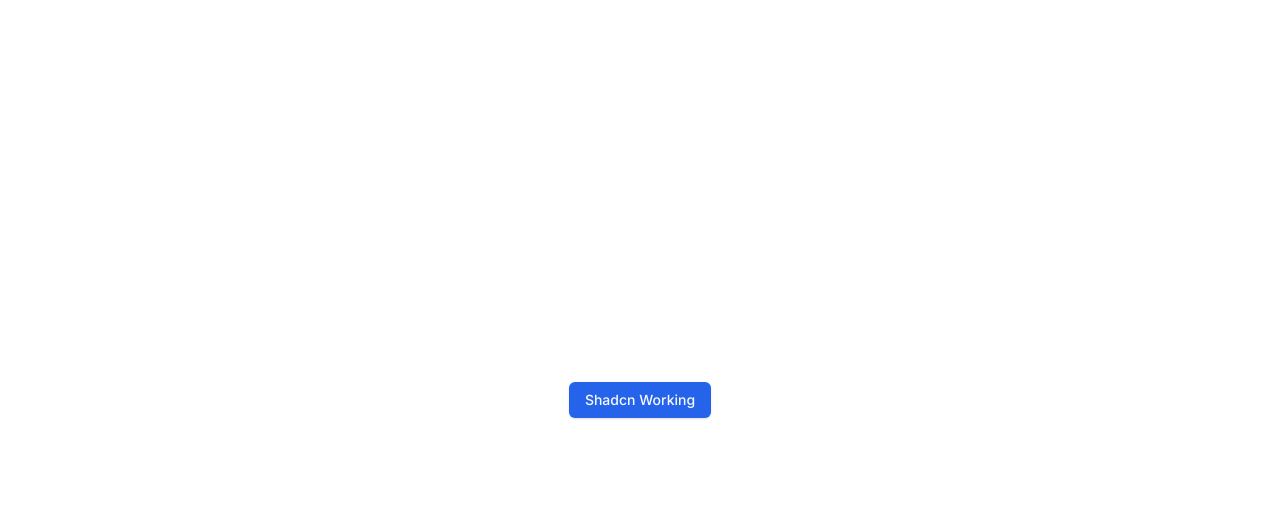
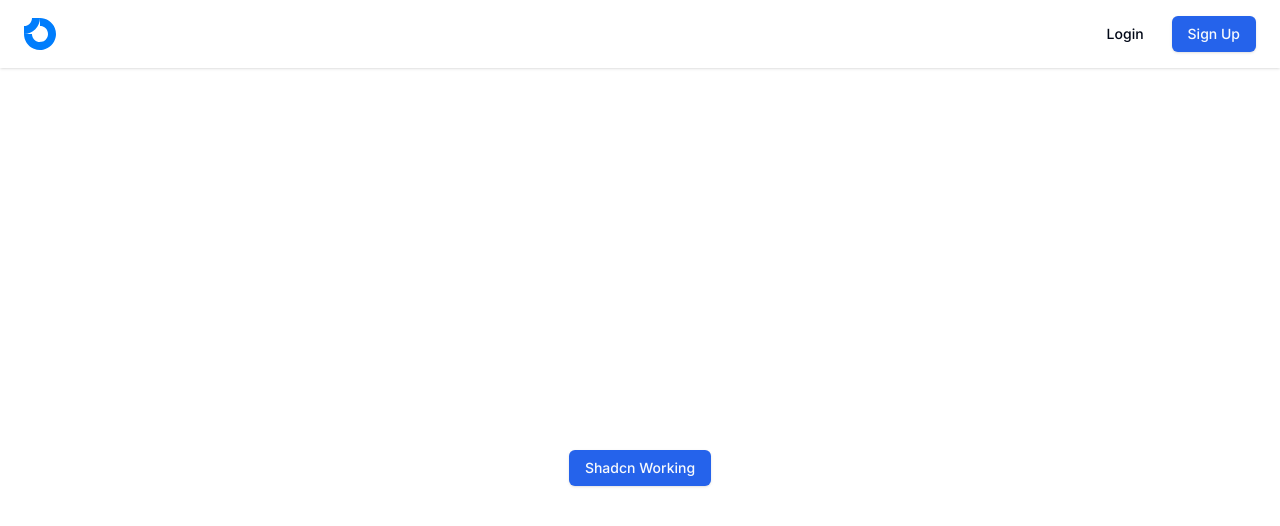
Before and after one commit to Elalfy74/hotel-booking, a Next.js app: page / in a window 1280 px wide. Shown: the top 526 px of the page. Built offline with nearby package versions, Linux system fonts and the light colour scheme.

Commit message:
Add header component and added it to layout

```diff
--- a/src/app/layout.tsx
+++ b/src/app/layout.tsx
@@ -3,6 +3,7 @@ import './globals.css';
 import type { Metadata } from 'next';
 import { Inter as FontSans } from 'next/font/google';
 
+import { Header } from '@/components/layouts/header';
 import { cn } from '@/lib/utils';
 
 export const metadata: Metadata = {
@@ -19,6 +20,7 @@ export default function RootLayout({ children }: { children: React.ReactNode })
   return (
     <html lang='en'>
       <body className={cn('min-h-screen bg-background font-sans antialiased', fontSans.variable)}>
+        <Header />
         {children}
       </body>
     </html>
--- /dev/null
+++ b/src/components/layouts/header.tsx
@@ -0,0 +1,21 @@
+import Link from 'next/link';
+
+import { LoginModal } from '../auth/login/login-modal';
+import { SignUpModal } from '../auth/sign-up/sign-up-modal';
+import { Logo } from '../ui/logo';
+
+export const Header = () => {
+  return (
+    <header className="flex items-center justify-between px-6 py-4 shadow">
+      <h2 className="text-2xl font-bold">
+        <Link href="/">
+          <Logo className="h-8 w-8" />
+        </Link>
+      </h2>
+      <div className="space-x-3">
+        <LoginModal />
+        <SignUpModal />
+      </div>
+    </header>
+  );
+};
```
